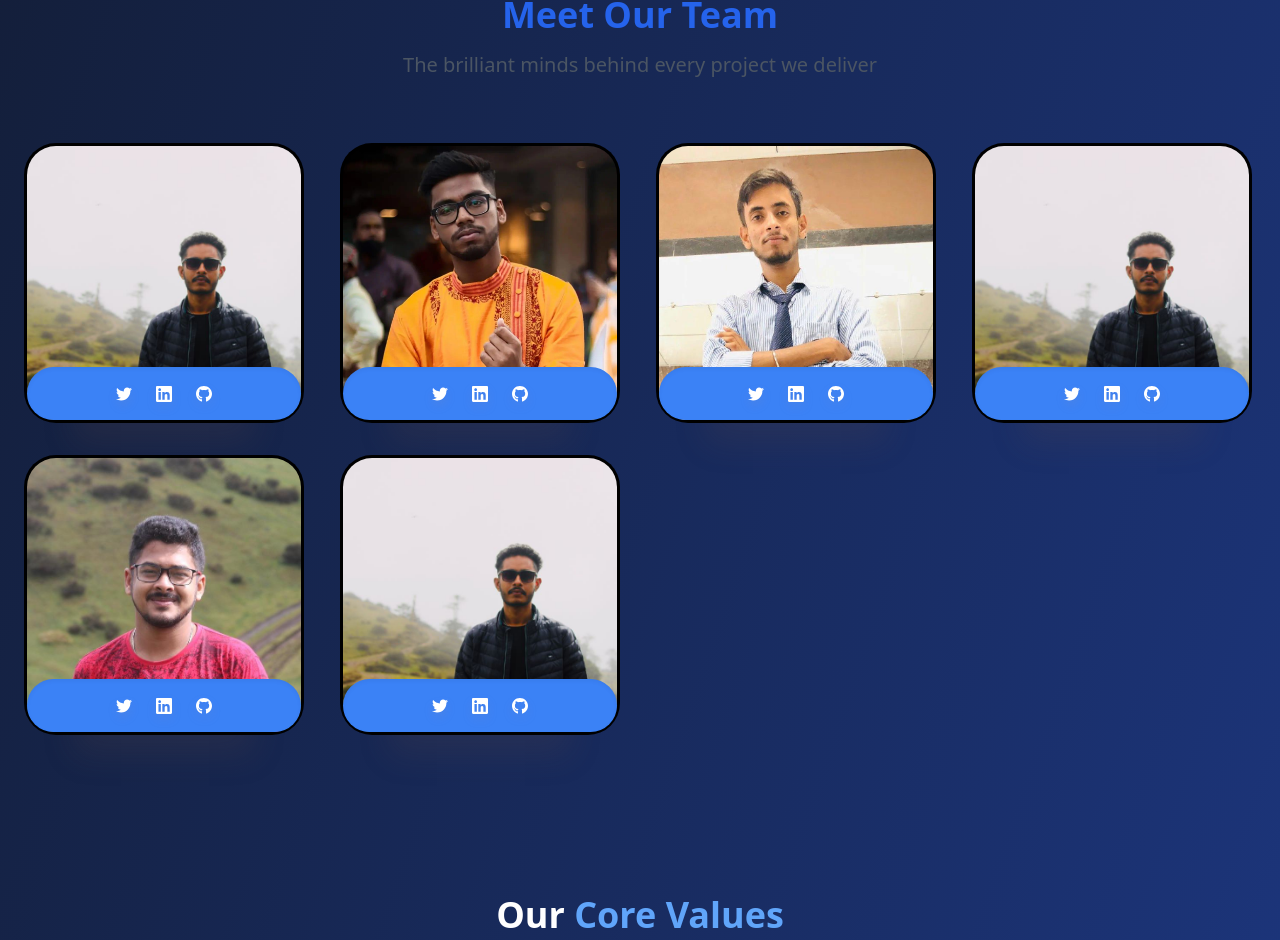
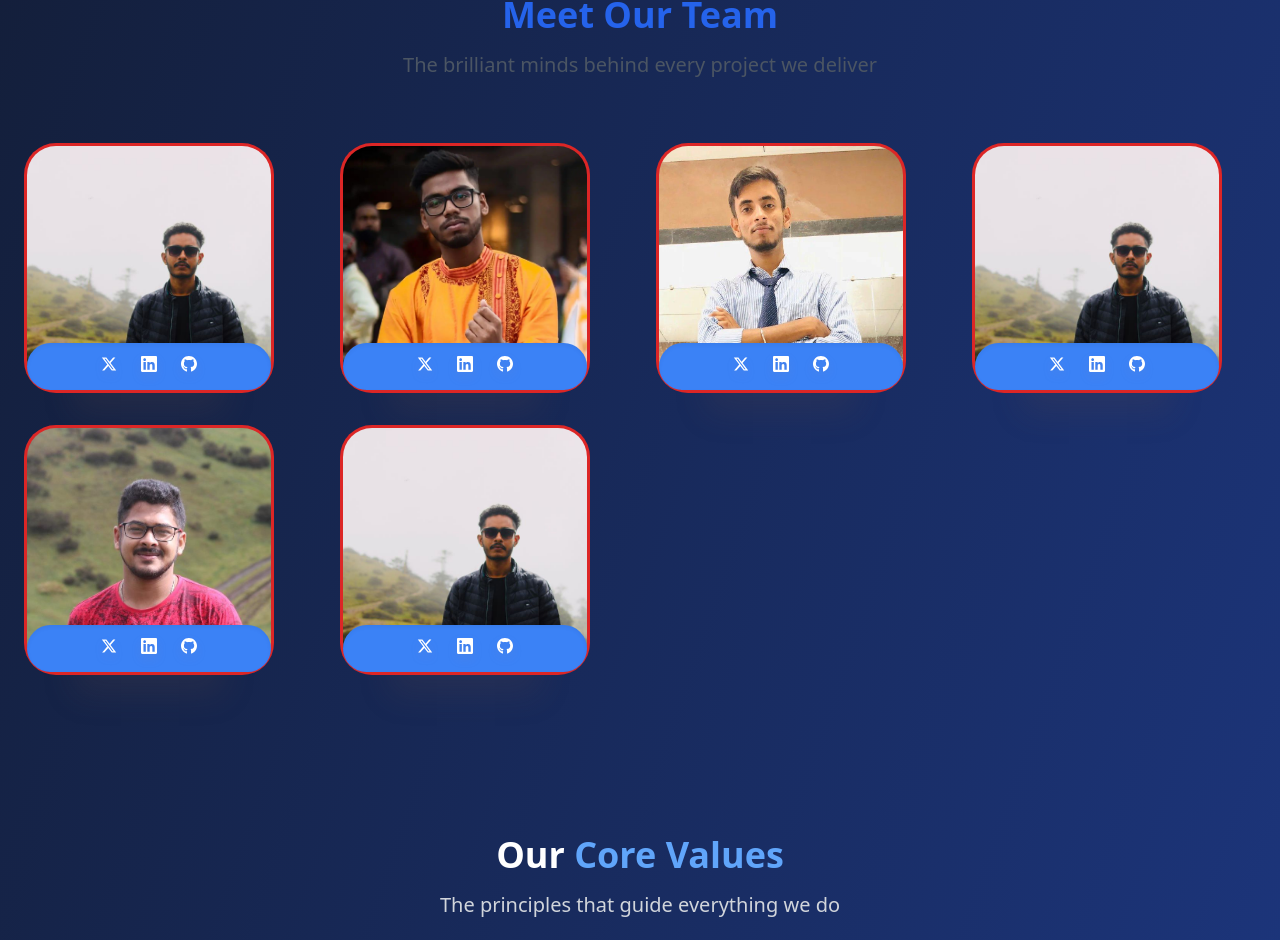
Before and after one commit to somu46/rayndi, a React (Create React App) app: page /about in a window 1280 px wide. Shown: the part 1473-2413 px from the top of the page. Built offline with nearby package versions, Linux system fonts and the light colour scheme.

Commit message:
`Updated EmployeeCard.js: changed icon import, updated card dimensions, and modified CSS classes`

```diff
--- a/src/Components/UIVerse/EmployeeCard.js
+++ b/src/Components/UIVerse/EmployeeCard.js
@@ -1,9 +1,9 @@
 import React from 'react';
-import { FaTwitter, FaGithub, FaLinkedin } from 'react-icons/fa';
+import { FaXTwitter, FaGithub, FaLinkedin } from 'react-icons/fa6';
 
 const Card = ({ member }) => {
   return (
-    <div className="w-[280px] h-[280px] bg-black rounded-[32px] p-[3px] relative shadow-[0px_70px_30px_-50px_rgba(96,75,74,0.19)] transition-all duration-500 ease-in-out group hover:rounded-tl-[55px]">
+    <div className="w-[250px] h-[250px] bg-red-600 rounded-[32px] p-[3px] relative shadow-[0px_70px_30px_-50px_rgba(96,75,74,0.19)] transition-all duration-500 ease-in-out group hover:rounded-tl-[55px]">
       <div className="absolute w-[calc(100%-6px)] h-[calc(100%-6px)] top-[3px] left-[3px] rounded-[29px] z-[1] overflow-hidden transition-all duration-500 ease-in-out delay-200 group-hover:w-[100px] group-hover:h-[100px] group-hover:top-[10px] group-hover:left-[10px] group-hover:rounded-full group-hover:z-[3] group-hover:border-[7px] border-blue-700 group-hover:shadow-[0px_5px_5px_0px_rgba(96,75,74,0.19)]">
         <img
           src={member.image}
@@ -12,21 +12,21 @@ const Card = ({ member }) => {
         />
       </div>
 
-      <div className="absolute bottom-[3px] left-[3px] right-[3px] top-[80%] bg-blue-500 rounded-[29px] z-[2] shadow-inner transition-all duration-[500ms] ease-[cubic-bezier(0.645,0.045,0.355,1)] group-hover:top-[20%] group-hover:rounded-[80px_29px_29px_29px] delay-200 overflow-hidden">
-        <div className="absolute bottom-0 left-6 right-6 h-[160px]">
+      <div className=" absolute bottom-[3px] left-[3px] right-[3px] top-[80%] bg-blue-500 rounded-[29px] z-[2] shadow-inner transition-all duration-[500ms] ease-[cubic-bezier(0.645,0.045,0.355,1)] group-hover:top-[20%] group-hover:rounded-[80px_29px_29px_29px] delay-200 overflow-hidden">
+        <div className="absolute bottom-0 left-6 right-6 h-[140px] ">
           <span className="block text-white font-bold text-[1.2rem]">
             {member.name}
           </span>
-          <span className="block text-white text-[0.9rem] mt-4">
+          <span className="block text-white text-[0.9rem] mt-2">
             {member.role}
           </span>
         </div>
 
-        <div className="absolute bottom-4 left-6 right-6 flex ">
+        <div className="absolute bottom-4 left-6 right-6 flex">
           <div className="flex gap-6 mx-auto">
             {member?.social?.twitter && (
               <a href={member.social.twitter} target="_blank" rel="noopener noreferrer">
-                <FaTwitter className="h-5 text-white drop-shadow-[0_5px_5px_rgba(165,132,130,0.13)] hover:text-[#f55d56] hover:scale-[1.2] transition-transform duration-300" />
+                <FaXTwitter className="h-5 text-white drop-shadow-[0_5px_5px_rgba(165,132,130,0.13)] hover:text-[#f55d56] hover:scale-[1.2] transition-transform duration-300" />
               </a>
             )}
             {member?.social?.linkedin && (
```
